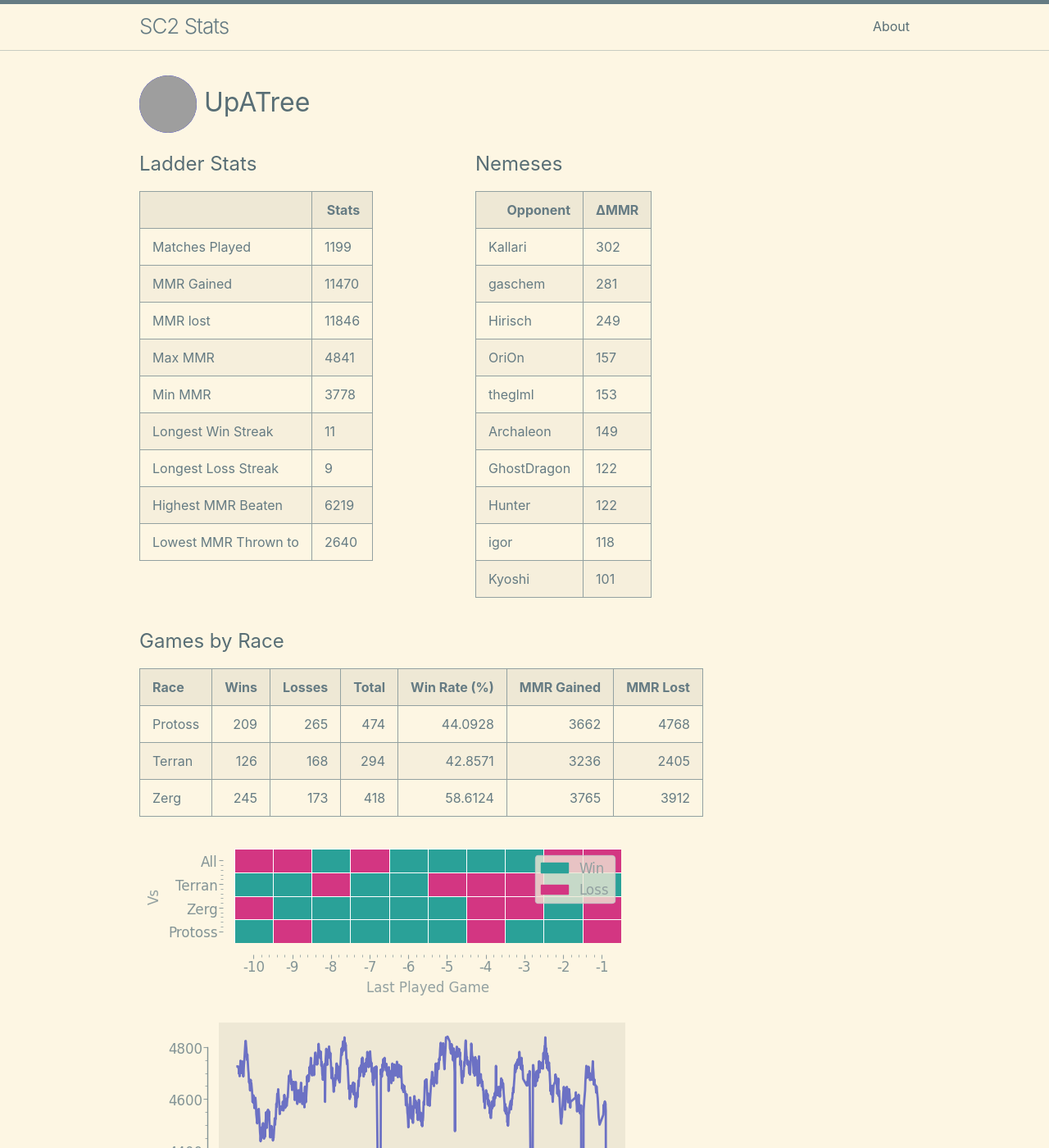
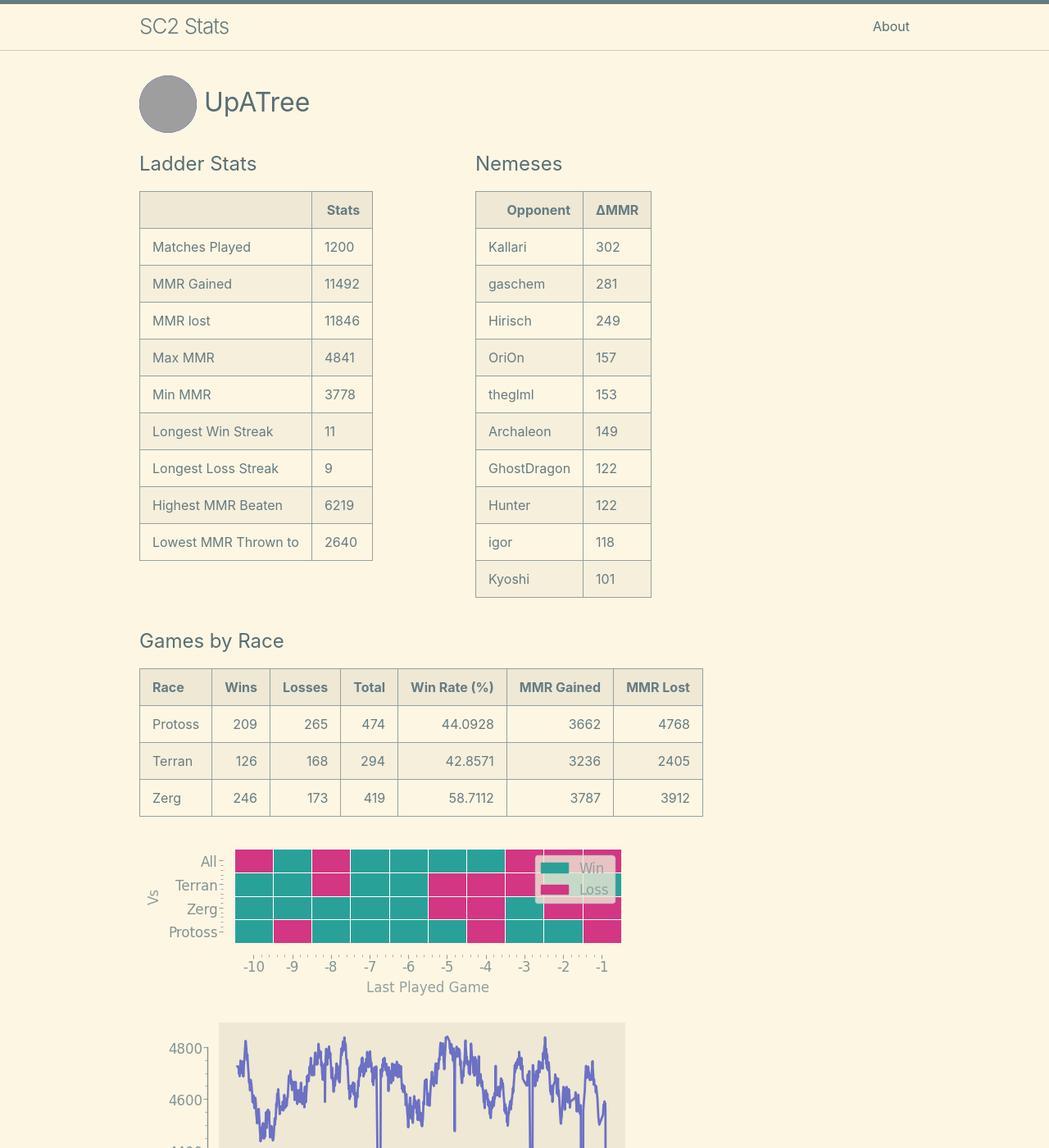
Before and after one commit to kylermurphy/UpATree, a Jekyll site: the page built from docs/index.md, in a window 1280 px wide and 1400 px high. Shown: the whole window at 82% size. Built offline with Jekyll 4.4.1, drawn with Linux system fonts in a browser that asks for light colours; grey boxes are pictures that could not be loaded.

Commit message:
running on push

```diff
--- a/docs/index.md
+++ b/docs/index.md
@@ -18,11 +18,11 @@ layout: home
   <tbody>
     <tr>
       <td>Matches Played</td>
-      <td>1199</td>
+      <td>1200</td>
     </tr>
     <tr>
       <td>MMR Gained</td>
-      <td>11470</td>
+      <td>11492</td>
     </tr>
     <tr>
       <td>MMR lost</td>
@@ -116,7 +116,7 @@ layout: home
 |:--------|-------:|---------:|--------:|---------------:|-------------:|-----------:|
 | Protoss |    209 |      265 |     474 |        44.0928 |         3662 |       4768 |
 | Terran  |    126 |      168 |     294 |        42.8571 |         3236 |       2405 |
-| Zerg    |    245 |      173 |     418 |        58.6124 |         3765 |       3912 |
+| Zerg    |    246 |      173 |     419 |        58.7112 |         3787 |       3912 |
 
 ![Games by Race](./assets/gm_hist.png)
 
--- a/log.txt
+++ b/log.txt
@@ -417,3 +417,4 @@ Writing a log file 2025-03-11 21:29:45.
 Writing a log file 2025-03-11 21:48:14.
 Writing a log file 2025-03-11 22:21:11.
 Writing a log file 2025-03-11 22:47:45.
+Writing a log file 2025-03-11 23:20:42.
```
Also changed, not shown: docs/assets/MMR.png, docs/assets/daily.png, docs/assets/gm_hist.png, docs/assets/r_wrt.png, 1 other file.
